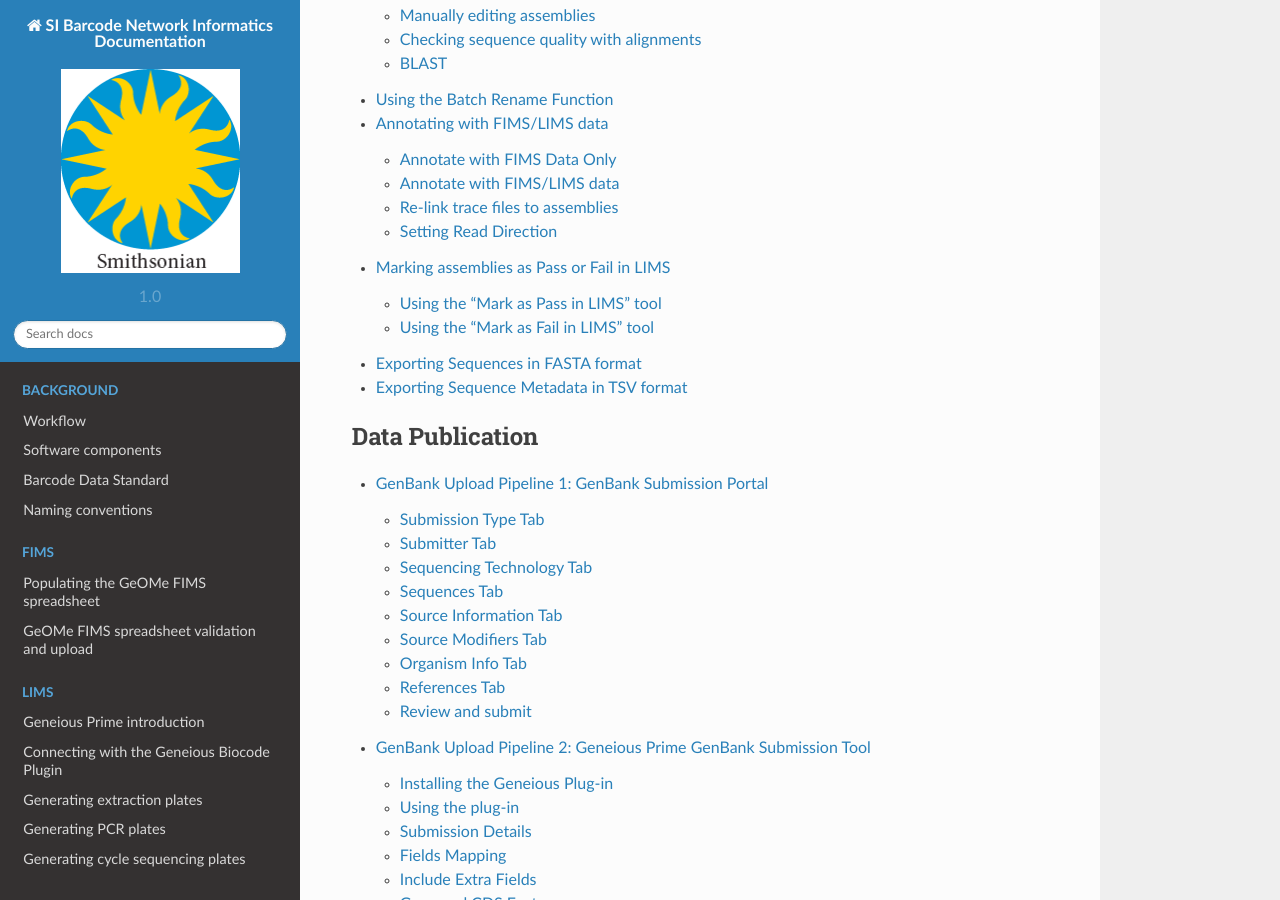
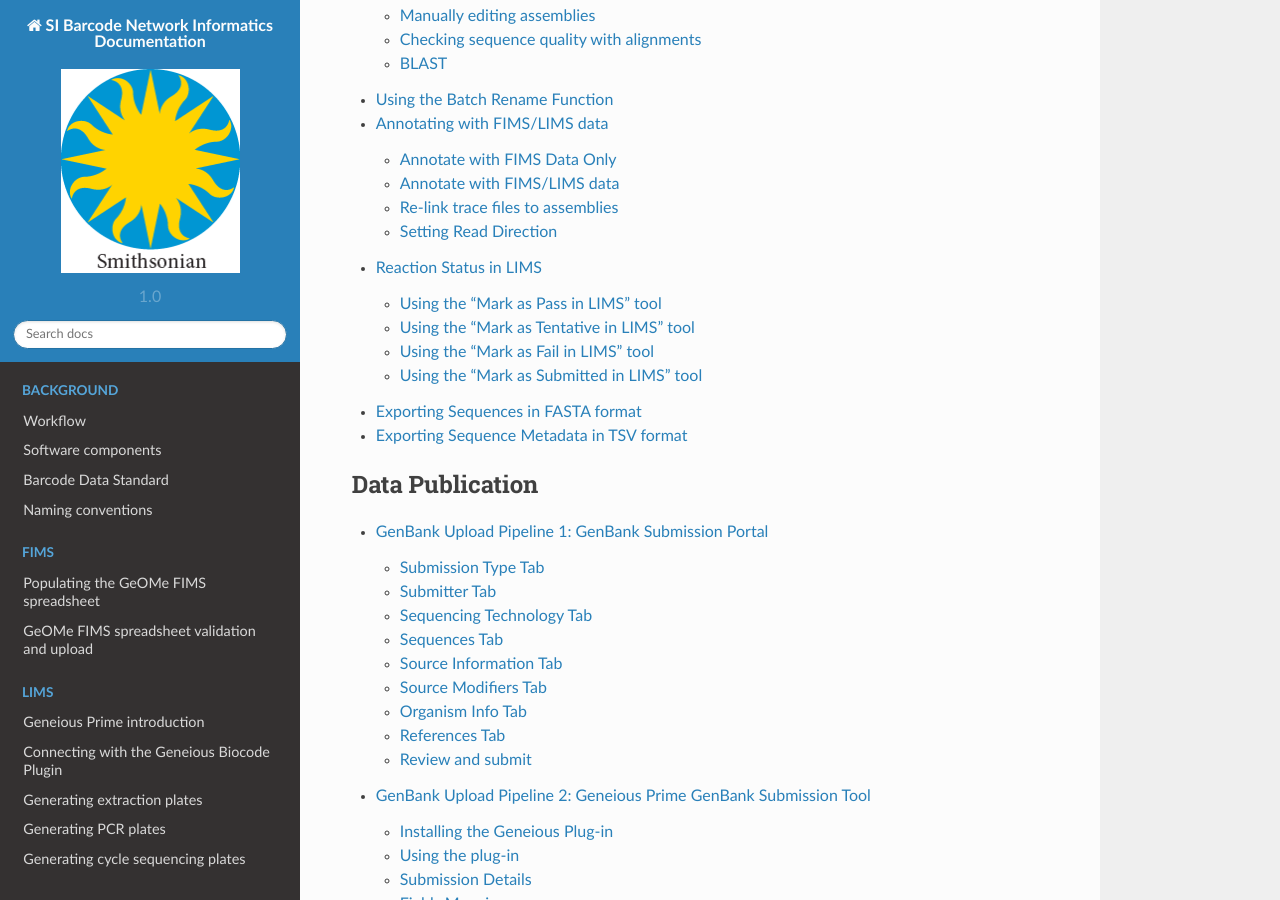
Before and after one commit to SIBarcodeNetwork/ReadtheDocsMaster, a Sphinx documentation site: the page built from Docs/index.rst, in a window 1280 px wide and 900 px high, scrolled down 3140 px. Built offline with Sphinx 7.4.7 and the Read the Docs theme 2.0.0, drawn with Linux system fonts in a browser that asks for light colours; some of the changed lines change nothing that is shown.

Commit message:
Update mark_pass.rst

```diff
--- a/Docs/mark_pass.rst
+++ b/Docs/mark_pass.rst
@@ -1,48 +1,106 @@
 .. _mark_pass-link:
 
-Marking assemblies as Pass or Fail in LIMS
-==========================================
+Reaction Status in LIMS
+=======================
 
-Only mark assemblies as pass or fail, as that will push the pass or fail data to both cycle sequencing plates in the LIMS. Passing or failing from consensus sequences will require setting read direction and then will only mark as pass or fail on one of the Cycle sequencing plates in LIMS (whichever read direction was chosen).
+The Reaction Status, or the "Progress" field in Biocode LIMS, can be marked as "Pass", "Tentative", or "Fail" through the Biocode Plugin menu in Geneious Prime. When Reaction Status has been marked in LIMS, the assemblies and consensus sequences of the marked documents become available for searching within LIMS.
 
-It is recommended that assemblies are re-annotated with FIMS/LIMS data prior to marking as pass or fail, to ensure the most current data is associated with the sequence in LIMS. See :ref:`Annotating_FIMS_LIMS-link`page for instruction on how to re-annotate assemblies.
+The user should also mark sequences as "Submitted" in LIMS if the sequence has been published to a public database.
+
+.. figure:: /images/biocode_reaction_status.png
+  :align: center
+  :target: /en/latest/_images/biocode_reaction_status.png
+
+Definitions of each status are as follows:
+
+**Pass**: Sequence has been checked for both quality and taxonomic accuracy and is ready for submission to public databases such as GenBank.
+
+**Tentative**: Sequence has been checked only for quality - taxonomy is still under scrutiny.
+
+**Fail**: Sequence has been checked for either quality and failed to meet barcode data standards, or for taxonomic accuracy and is a contaminent. It will not be pushed to public databases.
+
+**Submitted**: Sequence has been submitted to a public database (e.g. GenBank, BOLD, etc.). The sequence must first have been marked as "Pass".
+
+Only mark **assemblies** as Pass, Tentative, or Fail, as that will push the data to both cycle sequencing plates in the LIMS. Marking the Reaction Status from consensus sequences will require setting read direction and then will only mark a value on one of the Cycle sequencing plates in LIMS (whichever read direction was chosen).
+
+It is recommended that assemblies are updated with current FIMS/LIMS data prior to marking the Reaction Status, to ensure the most current data is associated with the sequence in LIMS. See :ref:`Annotating_FIMS_LIMS-link`page for instruction on how to annotate assemblies.
 
 Using the "Mark as Pass in LIMS" tool
 -------------------------------------
 
-* Log in to the Biocode LIMS plug-in
+* Log in to the Biocode Plugin (see :ref:`biocode_plugin-link`)
 
-* Select the assemblies that you want to pass in LIMS
+* Select the assemblies to be passed in LIMS.
 
-* Select the 'Biocode' Icon on the toolbar and then 'Mark as Pass in LIMS'. A new window will appear
-
-* Leave the "Remove previous final sequencing results" box checked (see below)
+* Select the 'Biocode' Icon on the Geneious Prime Toolbar and then 'Mark as Pass in LIMS....' from the dropdown menu. A new window will appear.
 
 .. figure:: /images/mark_pass.png
   :align: center
   :target: /en/latest/_images/mark_pass.png
 
-* Uncheck "Also attach raw traces to sequencing reactions in LIMS"
+* Leave the "Remove previous final sequencing results" box checked.
 
-* Add any relevant notes in the notes field under your name
+* Uncheck "Also attach raw traces to sequencing reactions in LIMS".
 
-* Leave the rest of the fields as the default selection, and press "OK" for the operation to run.
+* Add any relevant notes in the notes field under the user name.
+
+* Leave the rest of the fields as the default selection, and click "OK" for the operation to run.
+
+Using the "Mark as Tentative in LIMS" tool
+-------------------------------------
+
+* Log into the Biocode Plugin.
+
+* Select assemblies to be marked as tentative in LIMS.
+
+* Select the "Biocode" icon on the Geneious Prime Toolbar and then "Mark as Tentative in LIMS...." from the dropdown menu. A new window will appear.
+
+.. figure:: /images/mark_tentative.png
+  :align: center
+  :target: /en/latest/_images/mark_tentative.png
+
+* Leave the "Remove previous final sequencing results" box checked.
+
+* Uncheck "Also attach raw traces to sequencing reaction in LIMS".
+
+* Leave the rest of the fields as the default selection, and click "OK" for the operation to run.
 
 Using the "Mark as Fail in LIMS" tool
 -------------------------------------
 
-Once you have marked your final sequences as ‘Passed’ in LIMS, you need to mark your failed sequences in LIMS in the same manner:
+Once final sequences have been marked as ‘Passed’ in LIMS, failed sequences should also be marked in LIMS in the same manner:
 
-* Select your failed sequences.
+* Log onto the Biocode Plugin.
 
-* Select the "Biocode" icon on the toolbar and then "Mark as FAIL in LIMS".
+* Select failed assemblies.
+
+* Select the "Biocode" icon on the Geneious Prime Toolbar and then "Mark as FAIL in LIMS...." from the dropdown menu. A new window will appear.
+
+.. figure:: /images/mark_fail.png
+  :align: center
+  :target: /en/latest/_images/mark_fail.png
+
+* Leave the "Remove previous final sequencing results" box checked.
 
 * Uncheck "Also attach raw traces to sequencing reaction in LIMS".
 
 * Fill in the "Reason Details" and "Notes" fields with any relevant information.
 
-* Keep the Consensus sequence settings at their default, and press "OK" for operation to run.
+* Leave the rest of the fields as the default selection, and click "OK" for the operation to run.
 
-.. figure:: /images/mark_fail.png
+Using the "Mark as Submitted in LIMS" tool
+-------------------------------------
+
+Once previously passed sequences have been submitted to a public database, mark these same sequences as submitted in LIMS.
+
+* Log onto the Biocode Plugin.
+
+* Select the assemblies from which sequences were submitted.
+
+* Select the "Biocode" icon on the Geneious Prime Toolbar and then "Mark as Submitted in LIMS..." from the dropdown menu.
+
+.. figure:: /images/mark_submitted.png
   :align: center
-  :target: /en/latest/_images/mark_fail.png
+  :target: /en/latest/_images/mark_submitted.png
+
+* In the window that appears, select "Submitted" from the dropdown menu and click "OK" for operation to run.
```
